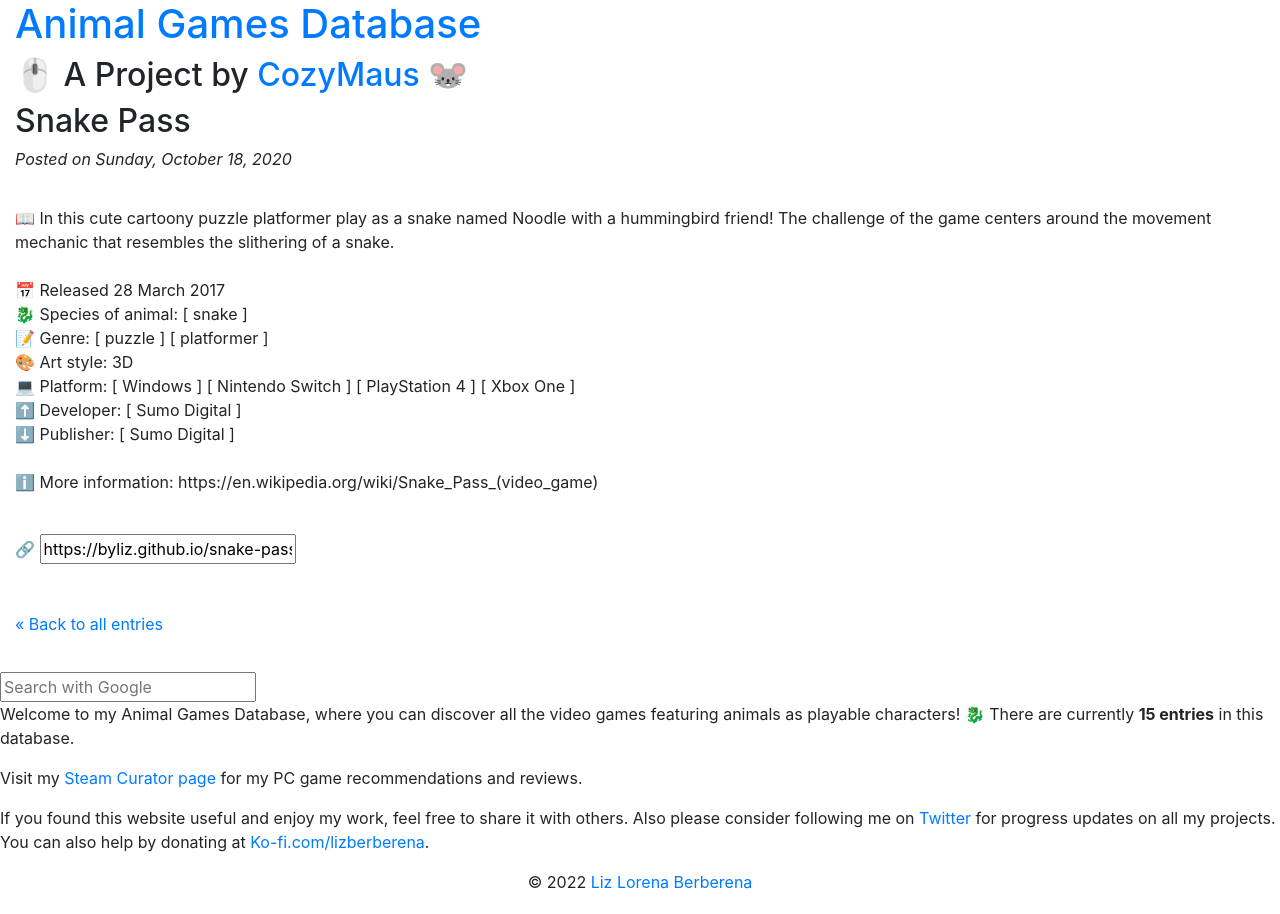
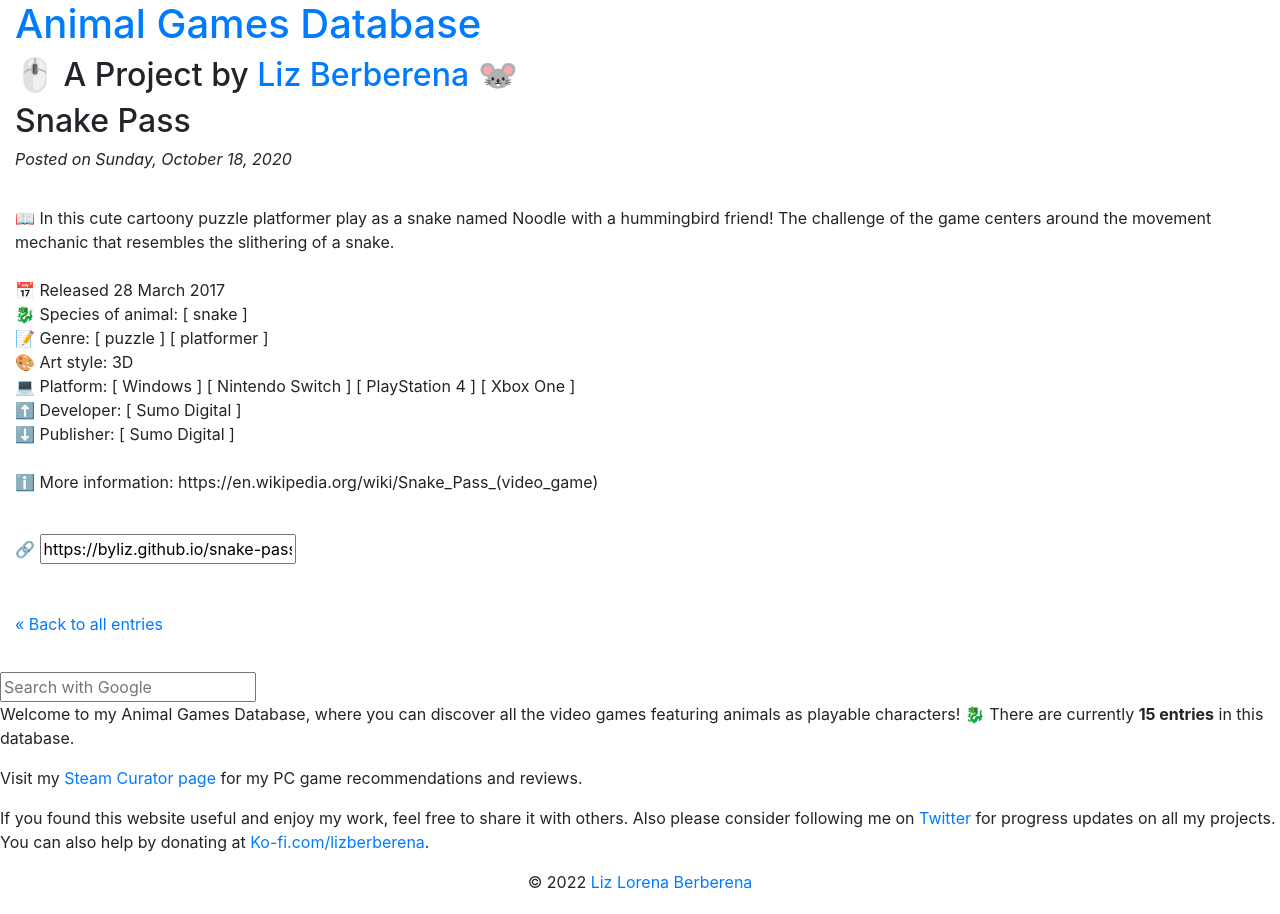
Before and after one commit to byliz/animal-game-database, a Jekyll site: the page built from _posts/2017-03-28-snake-pass.md, in a window 1280 px wide. Built offline with Jekyll 4.4.1, drawn with Linux system fonts in a browser that asks for light colours; nearby versions of some CDN libraries; comment, search, counter and statistics services are not loaded.

Commit message:
Update post.html

```diff
--- a/_layouts/post.html
+++ b/_layouts/post.html
@@ -46,8 +46,8 @@
 </script>
 
 <!--<script src="/index.js"></script>-->
-<link href="/howly/cssreset.css" rel="stylesheet">
-<link href="/howly/index.css" rel="stylesheet">
+<link href="/animals/cssreset.css" rel="stylesheet">
+<link href="/animals/index.css" rel="stylesheet">
 <link rel="shortcut icon" type="image/x-icon" href="{{ site.favicon }}">
 
 </head>
@@ -58,7 +58,7 @@
 
     <div id="title">
       <h1><a href="{{ site.url }}/animals">Animal Games Database</a></h1>
-      <h2>🖱️ A Project by <a href="{{ site.url }}" target="_blank">CozyMaus</a> 🐭</h2>
+      <h2>🖱️ A Project by <a href="{{ site.url }}" target="_blank">Liz&nbsp;Berberena</a> 🐭</h2>
     </div>
 
     <!--<form method="get" action="https://www.google.com/search" target="_blank">
@@ -80,7 +80,7 @@
            {% include  post_preview.html %}
                   {{content}}
           <br><br>
-          <p style="padding-bottom: 20px;"><a href="/">« Back to all entries</a></p>
+          <p style="padding-bottom: 20px;"><a href="/animals">« Back to all entries</a></p>
         </div>
         {% include disqus_comments.html %}
       </div>
```
